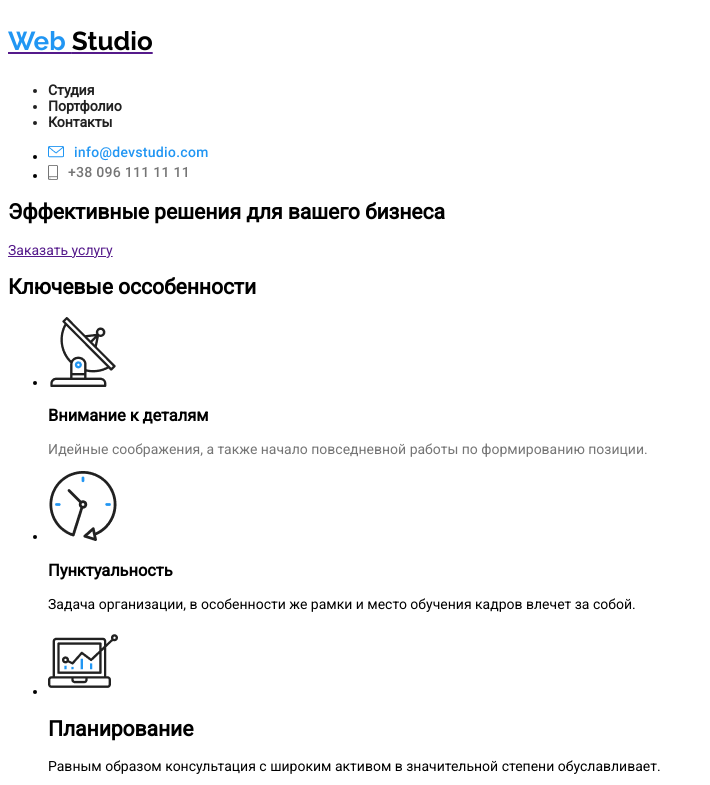
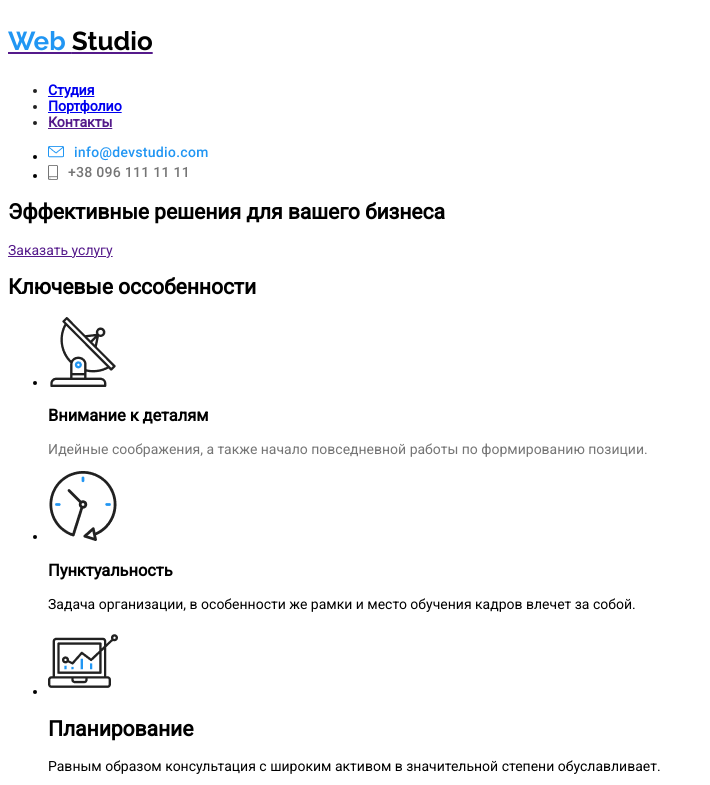
Before and after one commit to DENYS-GAVRYLJAK/goit-markup-hw-02, a plain HTML site: page index.html in a window 1280 px wide. Shown: the top 785 px of the page, without its empty margins (0-710 px from the left). Drawn offline with Linux system fonts and the light colour scheme.

Commit message:
добавлена перелинковка

```diff
--- a/index.html
+++ b/index.html
@@ -16,9 +16,9 @@
         <p class = "logo" ><span class="web"> Web </span> Studio</p>
       </a>
       <ul class = "navigation">
-        <li>Cтудия</li>
-        <li>Портфолио</li>
-        <li>Контакты</li>
+        <li><a href="./index.html">Cтудия</a> </li>
+        <li><a href="./portfolio.html">Портфолио</a></li>
+        <li><a href="">Контакты</a></li>
       </ul>
     </nav>
      <!-- Картинки поставлены временно -->
```
Also changed, not shown: portfolio.html (+3 -3 lines).
